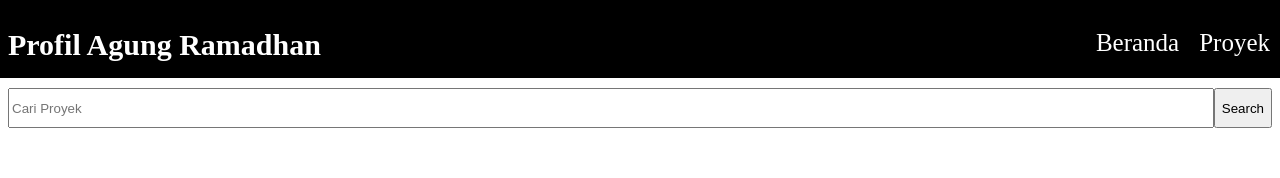
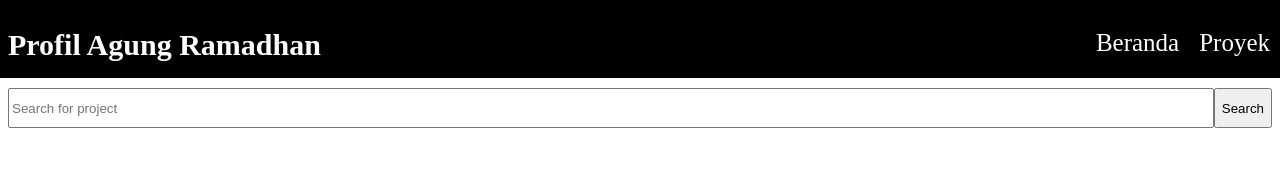
Before and after one commit to Agung1776/Web-profil-Angular18, an Angular app: page /proyek in a window 1280 px wide. Shown: the top 178 px of the page. Built offline with nearby package versions, Linux system fonts and the light colour scheme.

Commit message:
proyek.component.html

```diff
--- a/src/app/proyek/proyek.component.html
+++ b/src/app/proyek/proyek.component.html
@@ -1,5 +1,5 @@
 <div id="searchBar">
-      <input type="text" placeholder="Cari Proyek" #filter>
+      <input type="text" placeholder="Search for project" #filter>
       <button class="primary" type="button" (click)="filterResults(filter.value)">Search</button>
 </div>
 <app-data-proyek *ngFor="let data_proyek of filteredproyek" [data_proyek]="data_proyek"></app-data-proyek>
```
